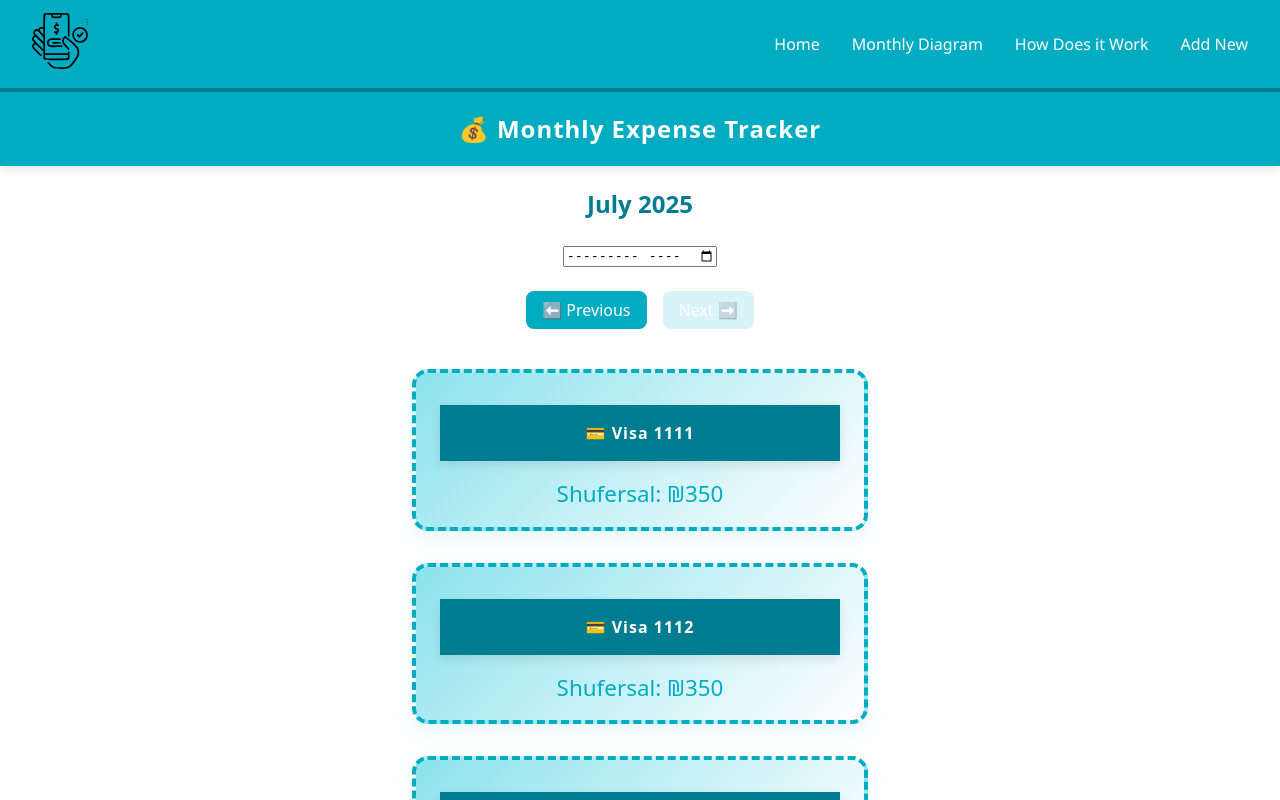
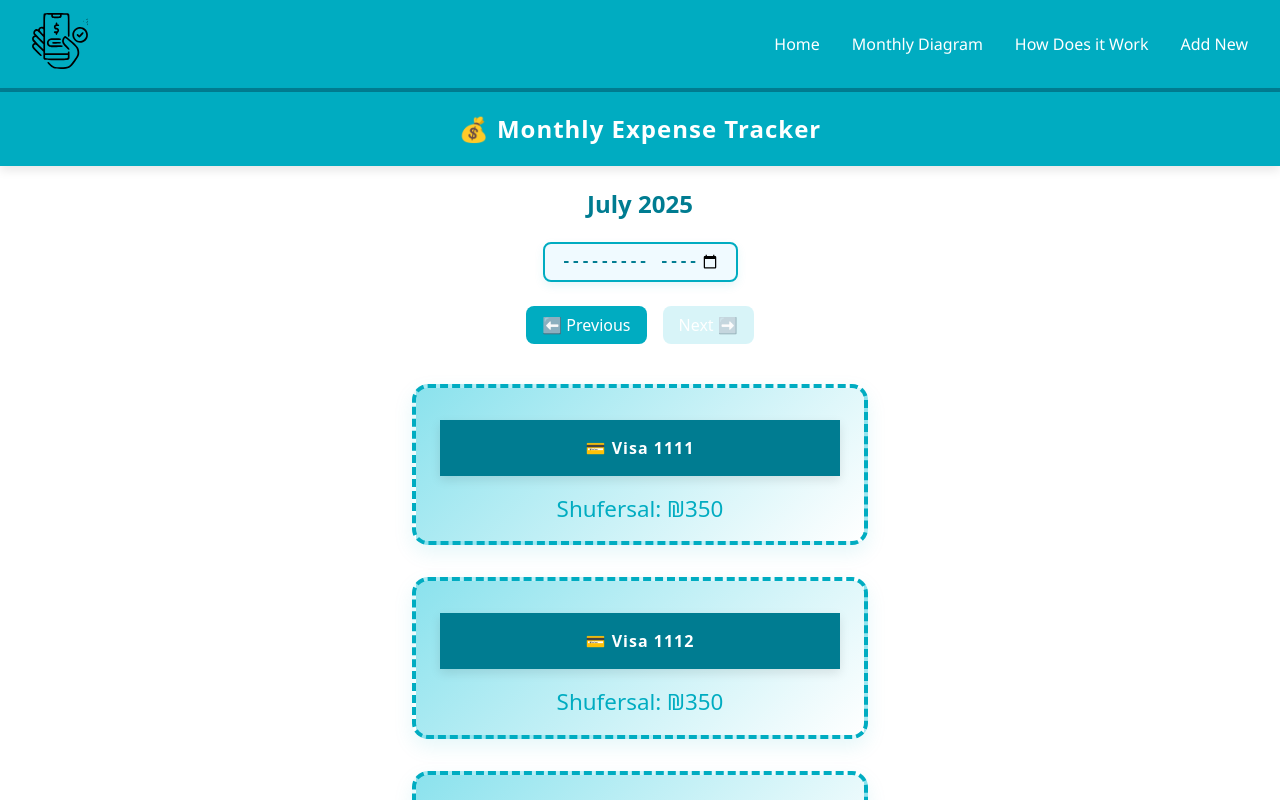
Before and after one commit to mayoush89k/dailyExpenceTracker, a React (Vite) app in the folder client/: page / in a window 1280 px wide. Shown: the top 800 px of the page. Built offline with nearby package versions, Linux system fonts and the light colour scheme.

Commit message:
adding design of dark mode and set input of month period

```diff
--- a/client/src/App.css
+++ b/client/src/App.css
@@ -55,10 +55,54 @@ button:disabled {
   text-align: center;
   color: #007c91;
 }
+.month-selector {
+  appearance: none;
+  -webkit-appearance: none;
+  -moz-appearance: none;
+  background-color: #f0faff;
+  border: 2px solid #00acc1;
+  border-radius: 8px;
+  padding: 0.5rem 1rem;
+  font-size: 1rem;
+  color: #007c91;
+  font-weight: bold;
+  cursor: pointer;
+  box-shadow: 0 4px 10px rgba(0, 172, 193, 0.1);
+  transition: border-color 0.2s ease, background-color 0.3s ease;
+}
+
+.month-selector:hover {
+  border-color: #007c91;
+  background-color: #e0f7fa;
+}
+
+.month-selector:focus {
+  outline: none;
+  border-color: #007c91;
+  background-color: #e0f7fa;
+}
 
 @media (prefers-color-scheme: dark) {
   .today-title {
     color: white;
+  }
+  .month-selector {
+    background-color: #00acc1;
+    color: #e0f7fa;
+  }
+
+  .month-selector:hover {
+    border-color: #e0f7fa;
+    background-color: #007c91;
+  }
+
+  .month-selector:focus {
+    outline: none;
+    border-color: #e0f7fa;
+    background-color: #007c91;
+  }
+  .month-selector::selection{
+    background-color: #e0f7fa ;
   }
 }
 
@@ -75,4 +119,8 @@ button:disabled {
   .today-title {
     font-size: smaller;
   }
+
+  .month-selector {
+    font-size: 0.8rem;
+  }
 }
--- a/client/src/App.jsx
+++ b/client/src/App.jsx
@@ -8,6 +8,7 @@ import NavMonths from "./components/NavMonths/NavMonths";
 
 function App() {
   const {
+    expenseList,
     currMonth,
     currYear,
     setCurrMonth,
@@ -25,6 +26,11 @@ function App() {
   const [left, setLeft] = useState(false);
   const [right, setRight] = useState(true);
 
+  const [firstDate, setFirstDate] = useState(getFirstDate().slice(0,7)
+  );
+  const [lastDate, setLastDate] = useState(getLastDate().slice(0,7)
+  );
+
   const [currDate, setCurrDate] = useState(() => {
     const today = new Date();
     const offset = today.getTimezoneOffset();
@@ -32,20 +38,17 @@ function App() {
       .toISOString()
       .split("T")[0];
   });
+
   useEffect(() => {
-    console.log(
-      new Date(getFirstDate()).getFullYear() +
-        "-" +
-        Number(new Date(getFirstDate()).getMonth() +
-        1)
+    setFirstDate(
+     getFirstDate().slice(0, 7)
     );
-    console.log(
-      new Date(getLastDate()).getFullYear() +
-        "-" +
-        Number(new Date(getLastDate()).getMonth() +
-        1)
+    setLastDate(
+      getLastDate().slice(0, 7)
     );
+  }, [expenseList]);
 
+  useEffect(() => {
     if (currMonth == 0) {
       decreaseYear();
       setLastMonth(12);
@@ -80,18 +83,9 @@ function App() {
 
             <input
               type="month"
-              min={
-                new Date(getFirstDate()).getFullYear() +
-                "-" +
-                new Date(getFirstDate()).getMonth() +
-                1
-              }
-              max={
-                new Date(getLastDate()).getFullYear() +
-                "-" +
-                new Date(getLastDate()).getMonth() +
-                1
-              }
+              className="month-selector"
+              min={firstDate}
+              max={lastDate}
               value={new Date().toISOString().slice(0, 10)}
               onChange={(e) => setCurrDate(e.target.value)}
             />
--- a/client/src/context/ExpenseContext.jsx
+++ b/client/src/context/ExpenseContext.jsx
@@ -353,6 +353,14 @@ export const ExpenseProvider = ({ children }) => {
     },
   ]);
 
+  useEffect(() => {
+    async function fetchData() {
+      setExpenseList(await getAll());
+    }
+    fetchData();
+    console.log(expenseList);
+  }, []);
+
   const getAll = async () => {
     return expenseList;
   };
@@ -402,8 +410,6 @@ export const ExpenseProvider = ({ children }) => {
 
   const getSumCurrMonthExpenses = async (currMonth, currYear) => {
     const expenseList = await getExpensesOfThisMonth(currMonth, currYear);
-    console.log(expenseList);
-
     setTotalOfThisMonth(
       expenseList.reduce((acc, cur) => {
         return cur.amount + acc;
@@ -411,8 +417,10 @@ export const ExpenseProvider = ({ children }) => {
     );
   };
 
-  const getFirstDate = () => expenseList.sort((a, b) => new Date(a.date) - new Date(b.date))[0].date;
-  const getLastDate = () => expenseList.sort((a, b) => new Date(b.date) - new Date(a.date))[0].date;
+  const getFirstDate = () =>
+    expenseList.sort((a, b) => new Date(a.date) - new Date(b.date))[0].date;
+  const getLastDate = () =>
+    expenseList.sort((a, b) => new Date(b.date) - new Date(a.date))[0].date;
 
   return (
     <ExpenseContext.Provider
@@ -435,7 +443,7 @@ export const ExpenseProvider = ({ children }) => {
         getSumCurrMonthExpenses,
         totalOfThisMonth,
         getFirstDate,
-        getLastDate
+        getLastDate,
       }}
     >
       {children}
```
